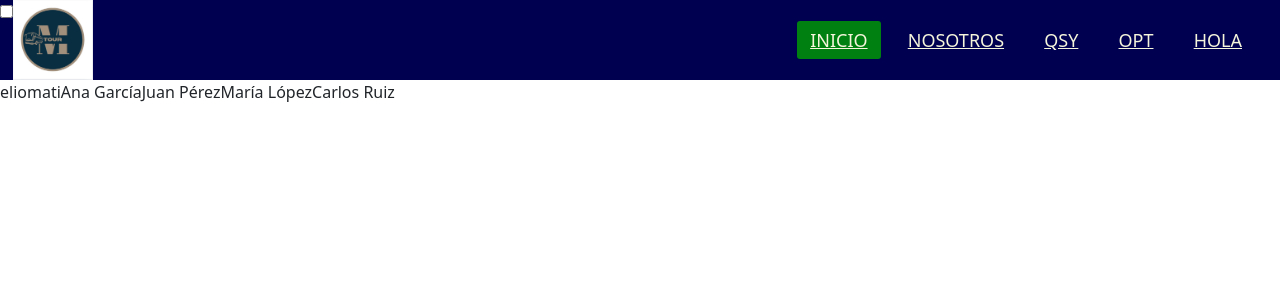
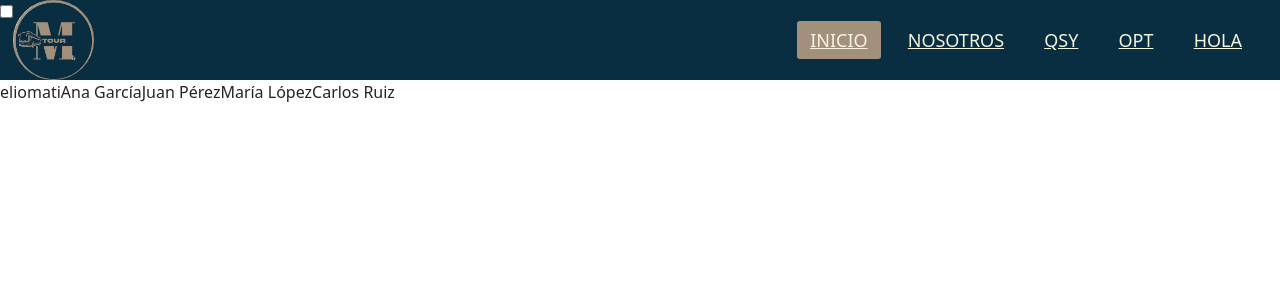
Before and after one commit to VALENTINQUIROGA08/m-tours, a PHP site: page / in a window 1280 px wide. Shown: the top 300 px of the page. Run offline with PHP 8.4, Linux system fonts and the light colour scheme; data comes from the database, SQL or seed files in the repository.

Commit message:
css cambios

```diff
--- a/index.css
+++ b/index.css
@@ -6,10 +6,11 @@
     text-decoration: none;
     list-style: none;
 
+
 }
 
 nav{
-    background: rgba(0,0,0080);
+    background:#092e42;
     height: 80px;
     width: 100%;
 }
@@ -20,6 +21,7 @@ nav{
 
 .logo{
     height: 80px;
+    border-radius: 100%;
 }
 
 nav ul{
@@ -40,13 +42,13 @@ nav ul li a{
 }
 
 li a.active, li a:hover{
-    background: rgb(0, 128, 17);
+    background:#a2907d;
     transition: .5s;
 }
 
 .checkbtn{
     font-size: 30px;
-    color: aliceblue;
+    color: #a2907d ;
     float: right;
     line-height: 80px;
     margin-right: 40px;
--- a/index.php
+++ b/index.php
@@ -21,7 +21,7 @@
             <i class="fas fa-bars"></i>
         </label>
         <a href="#" class="enlace">
-            <img src="logo.jpeg" alt="" class="logo">
+            <img src="logo.png" alt="" class="logo">
         </a>
         <ul>
             <li><a class="active "href="#">Inicio</a></li>
```
Also changed, not shown: logo.jpeg (deleted), logo.png (added).
